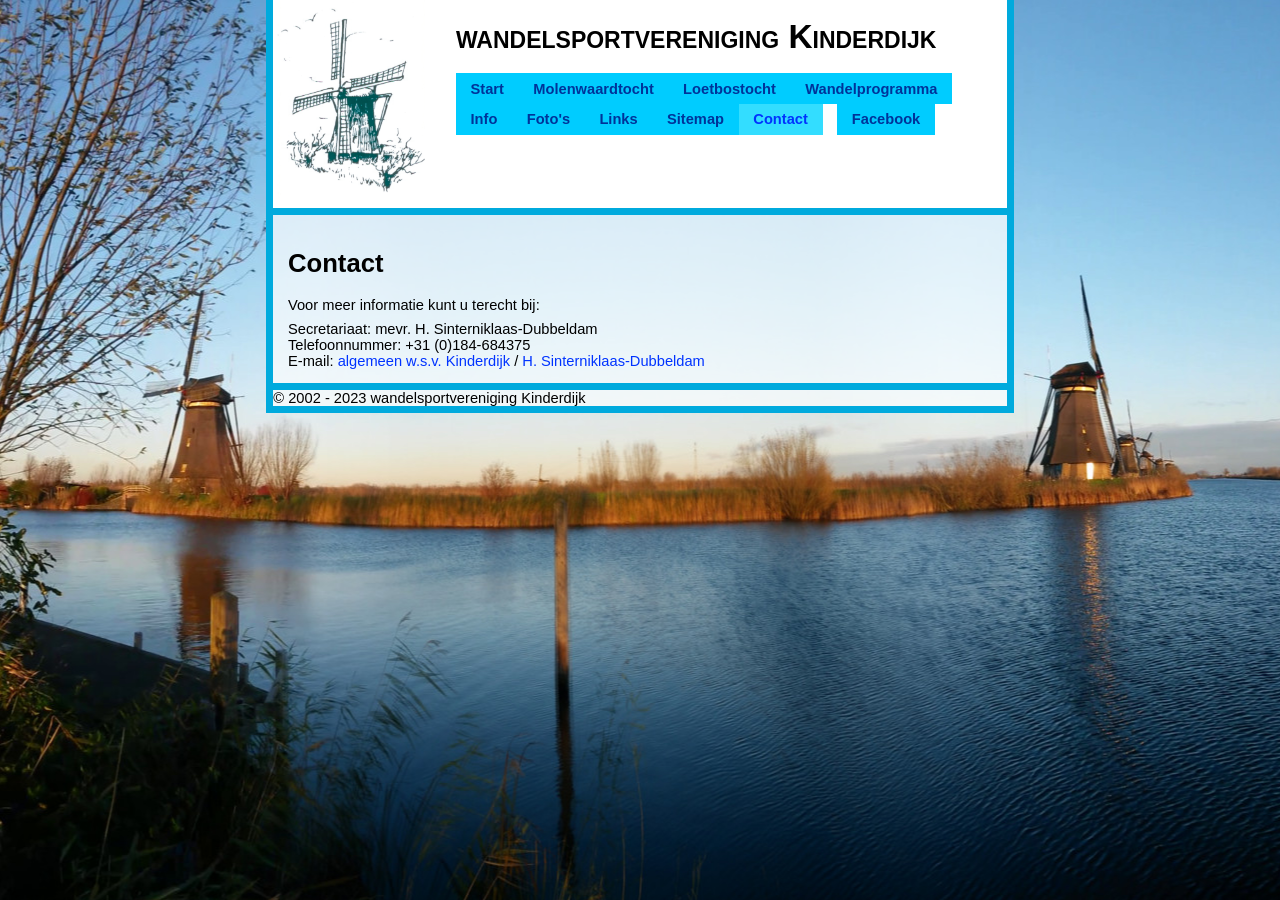
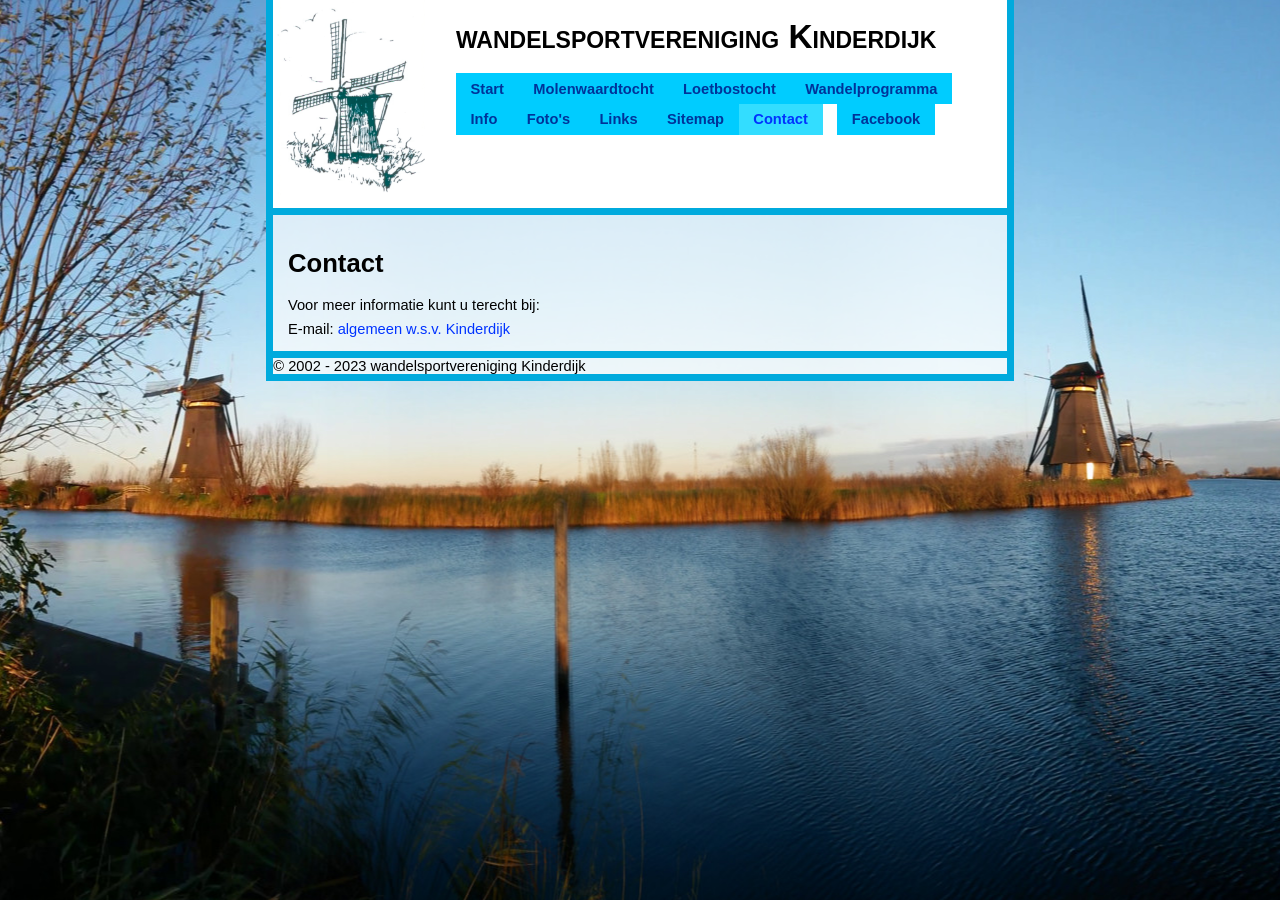
Before and after one commit to jvisser84/www.wsvkinderdijk.nl, a Jekyll site: the page built from docs/contact.md, in a window 1280 px wide. Built offline with Jekyll 4.4.1, drawn with Linux system fonts in a browser that asks for light colours.

Commit message:
Secretariaat contact gegevens verwijderd en/of vervangen.

```diff
--- a/docs/_includes/email_secretariaat.html
+++ /dev/null
@@ -1,4 +0,0 @@
-<script type="text/javascript" language="javascript">// <![CDATA[
-  document.getElementById("mail-secretariaat").innerHTML = "<a  href='mailto:" + decode("IPCCso_c8a@F1CwPsv.Cv") + "'>H. Sinterniklaas-Dubbeldam</a>";
-// ]]></script>
-<noscript>no javascript, no e-mail!<br /></noscript>
--- a/docs/contact.md
+++ b/docs/contact.md
@@ -5,9 +5,6 @@ permalink: /contact
 ---
 Voor meer informatie kunt u terecht bij:
 
-Secretariaat: mevr. H. Sinterniklaas-Dubbeldam
-Telefoonnummer: +31 (0)184-<span id="dummy">DUMMY</span>684<span id="dummy">DUMMY</span>375
-E-mail: <span id="mail-algemeen"></span> / <span id="mail-secretariaat"></span>
+E-mail: <span id="mail-algemeen"></span>
 
 {% include email_algemeen.html %}
-{% include email_secretariaat.html %}
```
Also changed, not shown: docs/info.md (+1 -4 lines), docs/molenwaardtocht.md (+2 -3 lines).
